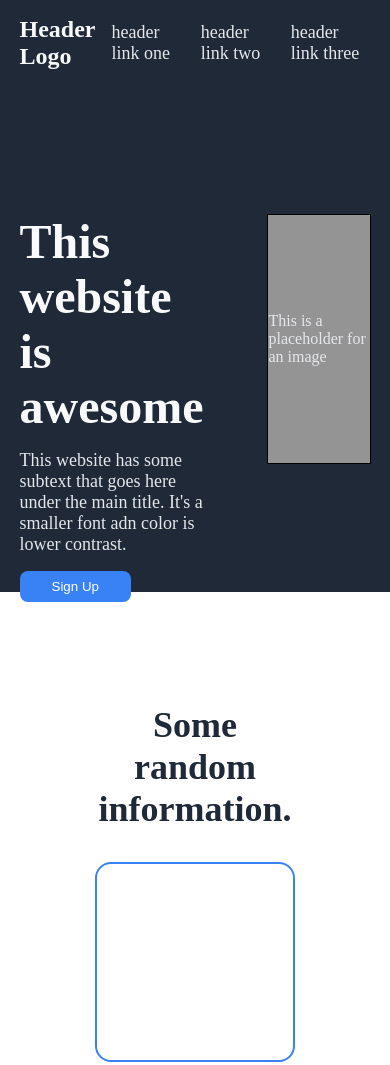
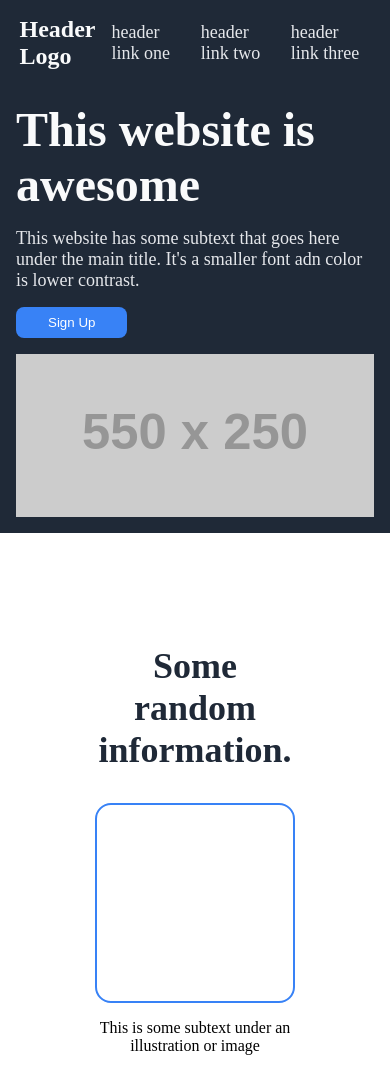
Before and after one commit to artsycoder533/landing-page, a plain HTML site: page index.html in a window 390 px wide. Shown: the top 1065 px of the page. Drawn offline with Linux system fonts and the light colour scheme; placeholder pictures from the web are drawn by us.

Commit message:
added media queries to hero section

```diff
--- a/index.html
+++ b/index.html
@@ -30,7 +30,9 @@
             </p>
             <button type="button" class="hero-btn btn">Sign Up</button>
           </article>
-          <article class="hero-img">This is a placeholder for an image</article>
+          <div class="hero-img">
+              <img src="https://dummyimage.com/550x250/4f4f4f/fff.jpg" alt="">
+            </div>
         </article>
       </section>
 
--- a/styles/style.css
+++ b/styles/style.css
@@ -67,6 +67,7 @@ a:active {
 .btn {
   padding: 0.5rem 2rem;
   border-radius: var(--border-radius2);
+  cursor: pointer;
 }
 
 body {
@@ -121,28 +122,45 @@ body {
   justify-content: center;
   align-items: center;
   background: var(--background-color);
+  width: 100%;
   height: 60vh;
 }
 
+@media screen and (max-width: 767px){
+    .hero{
+        height: auto;
+    }
+}
+
 .hero-container {
+width: 100%;
   display: flex;
-  gap: var(--gap4);
-  height: 250px;
+  /* gap: var(--gap4); */
+  /* flex-direction: column; */
+  /* flex-wrap: wrap; */
+  align-items: center;
+}
+
+@media screen and (max-width: 767px){
+    .hero-container{
+        flex-direction: column;
+        padding: var(--padding1);
+        gap: var(--gap1);
+    }
 }
 
 .hero-text,
 .hero-img {
-  flex: 1;
   display: flex;
   flex-direction: column;
-  height: 100%;
+  /* height: 100%; */
+  width: 100%;
 }
 
 .hero-text {
-  display: flex;
   gap: var(--gap1);
-  justify-content: space-between;
-  flex-shrink: 0;
+  /* justify-content: space-between; */
+  /* padding: var(--padding2); */
 }
 
 .hero-title {
@@ -164,18 +182,15 @@ body {
 }
 
 .hero-img {
-  border: 1px solid var(--black);
-  display: flex;
-  justify-content: center;
-  align-items: center;
   color: var(--hero-secondary-text-clr);
-  background: var(--darkgray);
-  flex-shrink: 0;
+  /* background: var(--darkgray); */
+ -o-object-fit: cover;
+    object-fit: cover;
 }
 
 /* info section */
 .info {
-  height: 100%;
+  /* height: 100%; */
   display: flex;
   justify-content: center;
   align-items: center;
@@ -193,7 +208,7 @@ body {
 
 .cards {
   width: 100%;
-  height: 100%;
+  /* height: 100%; */
   display: flex;
   flex-wrap: wrap;
   gap: var(--gap2);
```
Also changed, not shown: images/hero.jpg (added), images/placeholder.jpg (added).
